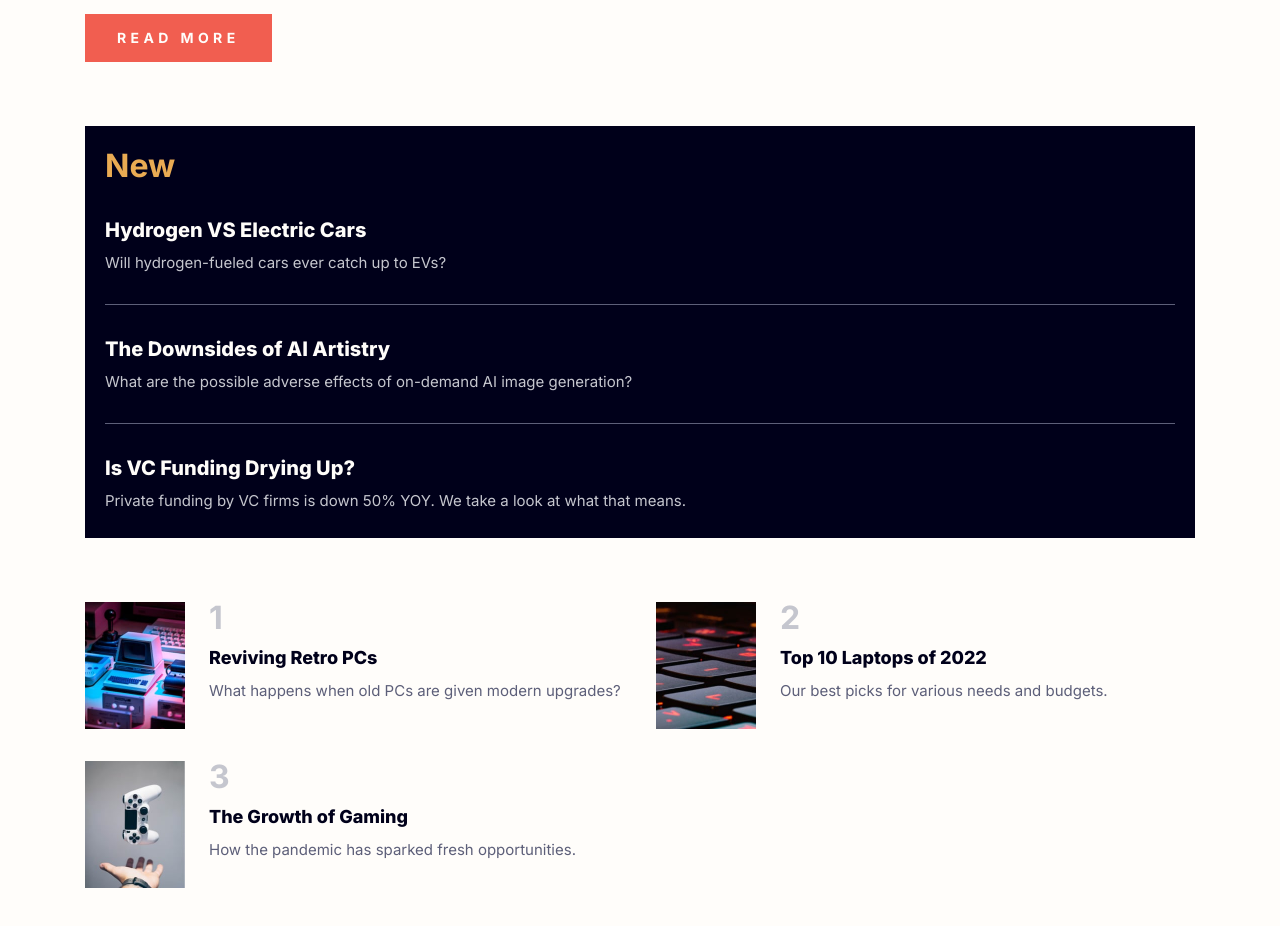
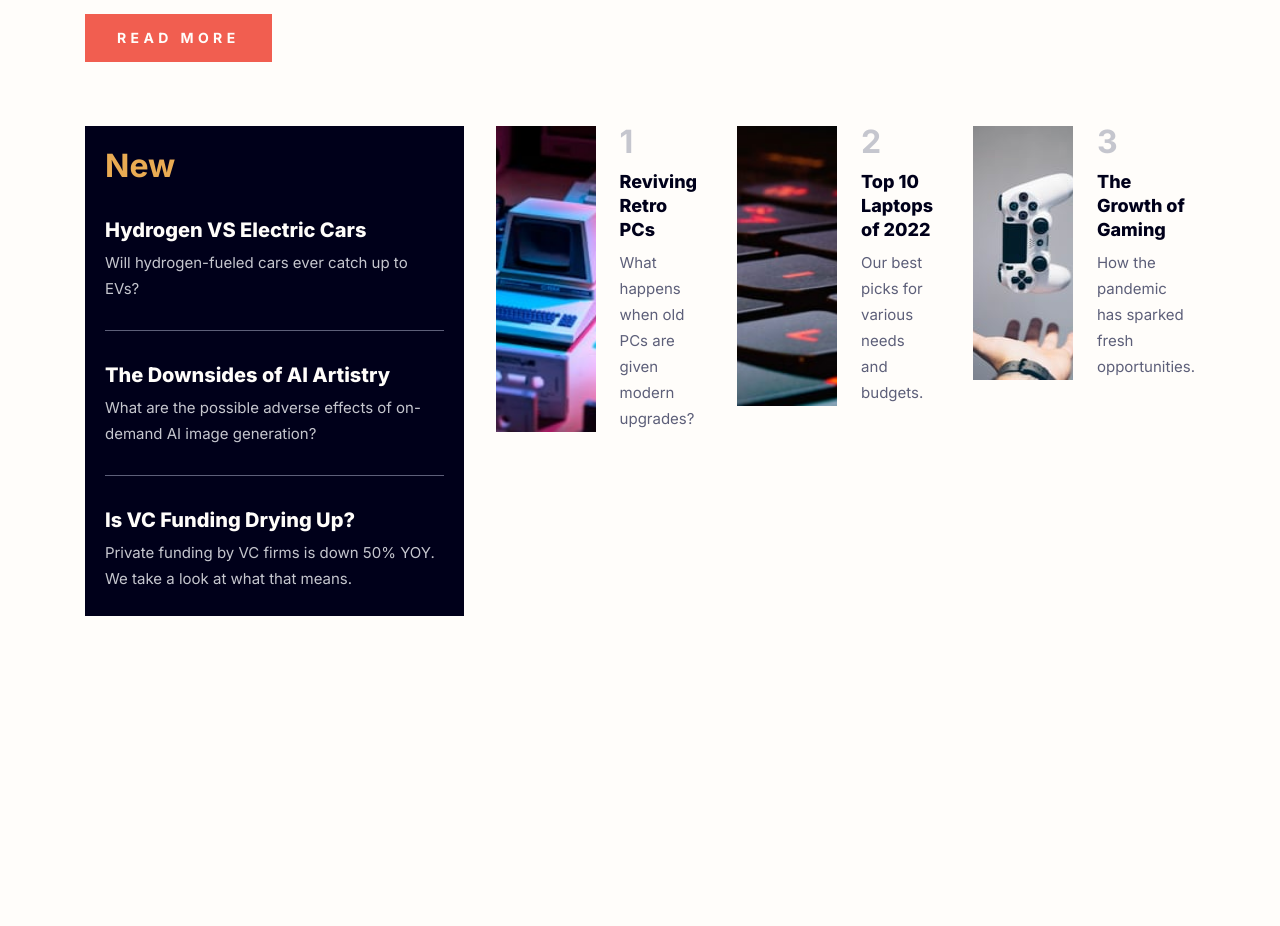
Before and after one commit to john-mirage/fm-news-homepage, a React (Vite) app: page / in a window 1280 px wide. Shown: the part 660-1586 px from the top of the page. After the commit the page ends 1356 px from the top, so only its background shows below. Built offline with nearby package versions, Linux system fonts and the light colour scheme.

Commit message:
feat: handle secondary content after 992px and before 1206px

```diff
--- a/src/components/App/App.module.css
+++ b/src/components/App/App.module.css
@@ -43,6 +43,16 @@
     padding-left: 3rem; /* 48px */
     padding-right: 3rem; /* 48px */
   }
+
+  .secondaryContent {
+    display: grid;
+    grid-template-columns: repeat(2, 1fr);
+    gap: 2rem; /* 32px */
+  }
+
+  .latestArticles {
+    margin-bottom: 0;
+  }
 }
 
 @media screen and (min-width: 1206px) {
--- a/src/components/App/App.tsx
+++ b/src/components/App/App.tsx
@@ -45,8 +45,10 @@
         <Header className={classes.header} openSidebar={openSidebar} />
         <main className={classes.main}>
           <FeaturedArticle className={classes.featuredArticle} />
-          <LatestArticleList className={classes.latestArticles} />
-          <PopularArticleList />
+          <div className={classes.secondaryContent}>
+            <LatestArticleList className={classes.latestArticles} />
+            <PopularArticleList className={classes.popularArticles} />
+          </div>
         </main>
         <AnimatePresence>
           {sidebarIsOpen && (
--- a/src/components/PopularArticleList/PopularArticleList.module.css
+++ b/src/components/PopularArticleList/PopularArticleList.module.css
@@ -12,6 +12,7 @@
 
 .list {
   display: grid;
+  grid-template-columns: 1fr;
   gap: 2rem; /* 32px */
   counter-reset: standing;
 }
@@ -25,3 +26,16 @@
     grid-template-columns: repeat(2, 1fr);
   }
 }
+
+@media screen and (min-width: 992px) {
+  .list {
+    grid-template-columns: 1fr;
+    gap: 2.5rem; /* 40px */
+  }
+}
+
+@media screen and (min-width: 1206px) {
+  .list {
+    grid-template-columns: repeat(3, 1fr);
+  }
+}
--- a/src/components/PopularArticleList/PopularArticleList.tsx
+++ b/src/components/PopularArticleList/PopularArticleList.tsx
@@ -3,12 +3,17 @@
 import topLaptopsImage from "@images/image-top-laptops.jpg";
 import gamingGrowthImage from "@images/image-gaming-growth.jpg";
 import PopularArticle from "@components/PopularArticle";
+import { clsx } from "clsx";
 
 interface PopularArticle {
   image: AppData.ImageWithPlaceholder;
   link: string;
   name: string;
   excerpt: string;
+}
+
+interface Props {
+  className?: string;
 }
 
 const popularArticles: PopularArticle[] = [
@@ -56,9 +61,9 @@
   },
 ];
 
-const PopularArticleList = () => {
+const PopularArticleList = ({ className = "" }: Props) => {
   return (
-    <section className={classes.container}>
+    <section className={clsx(className, classes.container)}>
       <h2 className={classes.title}>Popular articles</h2>
       <ul className={classes.list}>
         {popularArticles.map((popularArticle) => (
```
